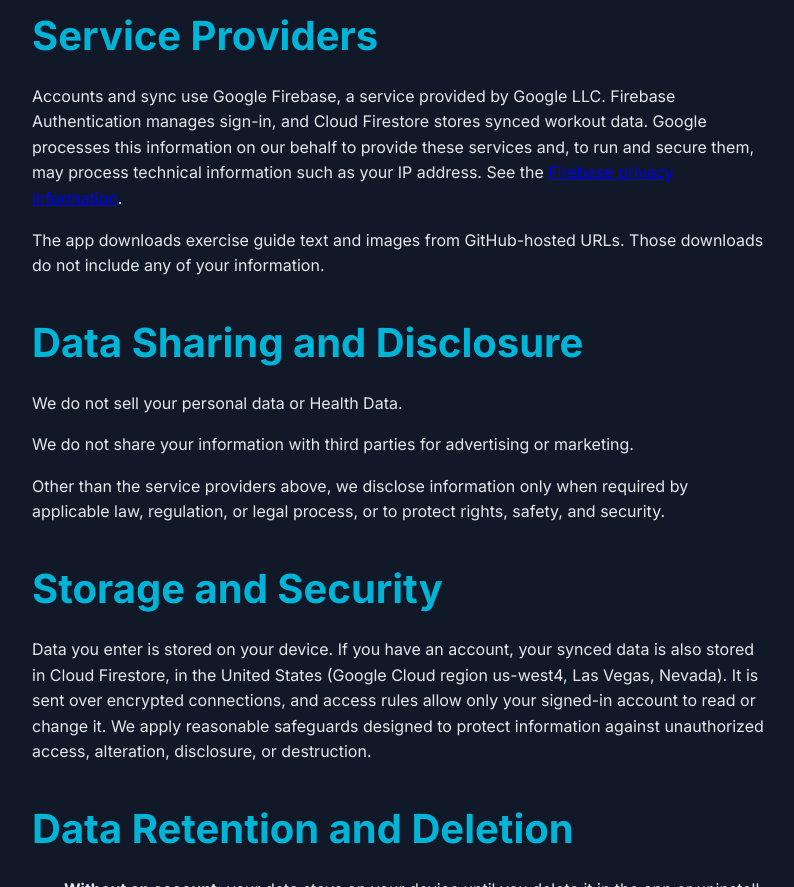
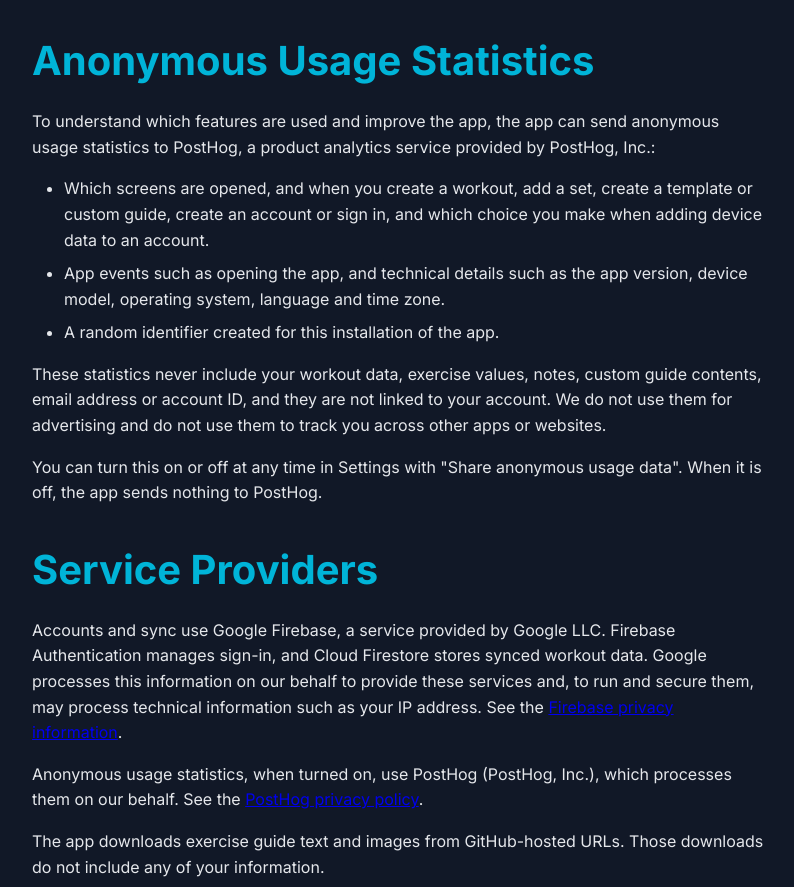
Before and after one commit to wastlundsoftwaresolutions/wastlundsoftwaresolutions.github.io, a plain HTML site: page privacy-policy/operation-vitality.html in a window 1280 px wide. Shown: the part 1913-2800 px from the top of the page, without its empty margins (240-1034 px from the left). Drawn offline with Linux system fonts and the light colour scheme.

Commit message:
Describe anonymous PostHog usage statistics in the privacy policy
Co-Authored-By: Claude Opus 5.5 <noreply@anthropic.com>

```diff
--- a/privacy-policy/operation-vitality.html
+++ b/privacy-policy/operation-vitality.html
@@ -33,7 +33,7 @@
             <ul>
                 <li>You can use Operation Vitality without an account. Without an account, everything you enter stays on your device.</li>
                 <li>On iOS and Android, you can create an optional account to back up your workouts and sync them between your devices, including between an iPhone and an Android phone. Without an account, your data stays on your device.</li>
-                <li>We do not sell your data, show ads, track you across apps or websites, or use analytics or crash-reporting services.</li>
+                <li>We do not sell your data, show ads, or track you across apps or websites. With your permission, the app sends anonymous usage statistics (see Anonymous Usage Statistics). It never includes your workouts, notes or account details.</li>
                 <li>You can delete your account, and the workout data synced to it, from inside the app at any time.</li>
             </ul>
 
@@ -64,8 +64,19 @@
             </ul>
             <p>We do not use your information for advertising, and we do not use Health Data for marketing.</p>
 
+            <h2>Anonymous Usage Statistics</h2>
+            <p>To understand which features are used and improve the app, the app can send anonymous usage statistics to PostHog, a product analytics service provided by PostHog, Inc.:</p>
+            <ul>
+                <li>Which screens are opened, and when you create a workout, add a set, create a template or custom guide, create an account or sign in, and which choice you make when adding device data to an account.</li>
+                <li>App events such as opening the app, and technical details such as the app version, device model, operating system, language and time zone.</li>
+                <li>A random identifier created for this installation of the app.</li>
+            </ul>
+            <p>These statistics never include your workout data, exercise values, notes, custom guide contents, email address or account ID, and they are not linked to your account. We do not use them for advertising and do not use them to track you across other apps or websites.</p>
+            <p>You can turn this on or off at any time in Settings with "Share anonymous usage data". When it is off, the app sends nothing to PostHog.</p>
+
             <h2>Service Providers</h2>
             <p>Accounts and sync use Google Firebase, a service provided by Google LLC. Firebase Authentication manages sign-in, and Cloud Firestore stores synced workout data. Google processes this information on our behalf to provide these services and, to run and secure them, may process technical information such as your IP address. See the <a href="https://firebase.google.com/support/privacy">Firebase privacy information</a>.</p>
+            <p>Anonymous usage statistics, when turned on, use PostHog (PostHog, Inc.), which processes them on our behalf. See the <a href="https://posthog.com/privacy">PostHog privacy policy</a>.</p>
             <p>The app downloads exercise guide text and images from GitHub-hosted URLs. Those downloads do not include any of your information.</p>
 
             <h2>Data Sharing and Disclosure</h2>
```
